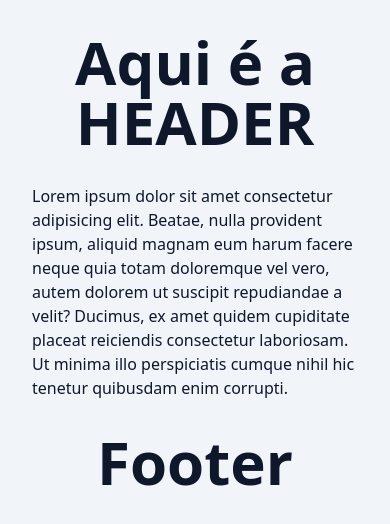
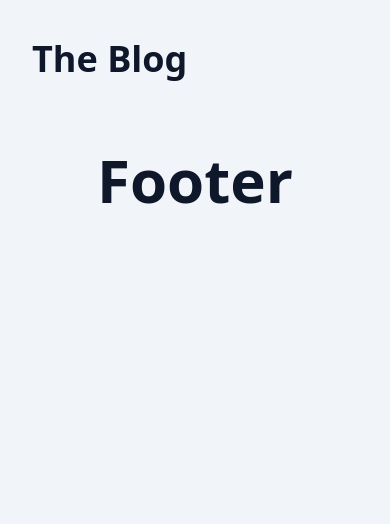
Before and after one commit to A-jota07/blog, a Next.js app: page / in a window 390 px wide. Shown: the top 524 px of the page. Built offline with nearby package versions, Linux system fonts and the light colour scheme.

Commit message:
Adicionando Header e criando breakpoints do tailwind

```diff
--- a/src/app/page.tsx
+++ b/src/app/page.tsx
@@ -1,24 +1,13 @@
 import { Container } from '@/components/Container';
-import { PostsList } from '@/components/PostsList';
+import { Header } from '@/components/Header';
+// import { PostsList } from '@/components/PostsList';
 import { SpinLoader } from '@/components/spinLoader';
 import { Suspense } from 'react';
 
 export default async function HomePage() {
    return (
       <Container>
-         <header>
-            <h1 className='text-6xl font-bold text-center py-8'>
-               Aqui é a HEADER
-            </h1>
-         </header>
-         <p>
-            Lorem ipsum dolor sit amet consectetur adipisicing elit. Beatae,
-            nulla provident ipsum, aliquid magnam eum harum facere neque quia
-            totam doloremque vel vero, autem dolorem ut suscipit repudiandae a
-            velit? Ducimus, ex amet quidem cupiditate placeat reiciendis
-            consectetur laboriosam. Ut minima illo perspiciatis cumque nihil hic
-            tenetur quibusdam enim corrupti.
-         </p>
+         <Header />
          <Suspense fallback={<SpinLoader />}>{/* <PostsList /> */}</Suspense>
          <footer>
             <p className='text-6xl font-bold text-center py-8'>Footer</p>
--- a/src/components/Header/index.tsx
+++ b/src/components/Header/index.tsx
@@ -0,0 +1,18 @@
+import clsx from 'clsx';
+
+export function Header() {
+   return (
+      <header>
+         <h1
+            className={clsx(
+               'text-4xl/normal font-extrabold py-8 transition-all',
+               'sm:text-5xl/normal sm:py-10',
+               'md:text-6xl/normal md:py-11',
+               'lg:text-7xl/normal lg:py-12',
+            )}
+         >
+            <a href='#'>The Blog</a>
+         </h1>
+      </header>
+   );
+}
```
